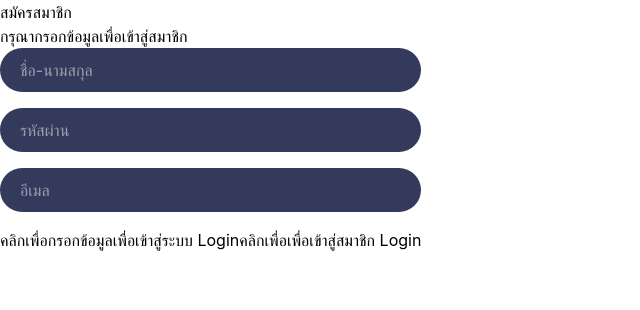
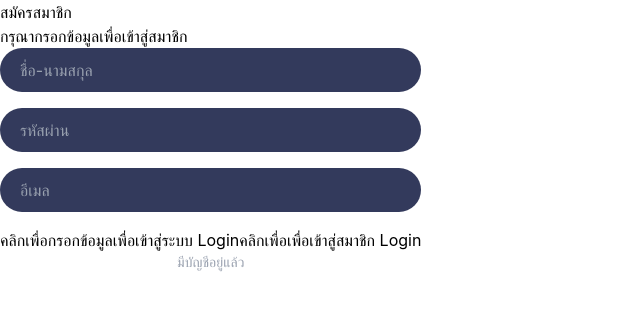
Before and after one commit to Tanawit-code/MERN, a React (Vite) app in the folder frontend/: page /login in a window 1280 px wide. Shown: the top 310 px of the page, without its empty margins (0-640 px from the left). Built offline with nearby package versions, Linux system fonts and the light colour scheme.

Commit message:
clean commit remove secret

```diff
--- a/frontend/src/pages/login.jsx
+++ b/frontend/src/pages/login.jsx
@@ -52,6 +52,18 @@ const Login = () => {
           คลิกเพื่อเพื่อเข้าสู่สมาชิก {state === 'Sign Up' ? 'Login' : 'Sign Up'}
         </button>
 
+          {state === "Sign Up" ?(
+            <p className='text-center text-sm text-gray-400'>
+
+              มีบัญชีอยู่แล้ว <span onClick={()=> setState('login')} className='text-indigo-500 cursor-pointer hover:text-indigo-300'></span>
+
+            </p>
+           ) : (
+            <p className='text-center text-sm text-gray-400'>
+              ยังไม่มีบัญชี? <span onClick={()=> setState('Sign Up')} className='text-indigo-500 cursor-pointer hover:text-indigo-300'></span>
+            </p>
+
+          )}
       </div>
 
     </div>
```
Also changed, not shown: 1 other file (tests, documents, lock files or other folders).
